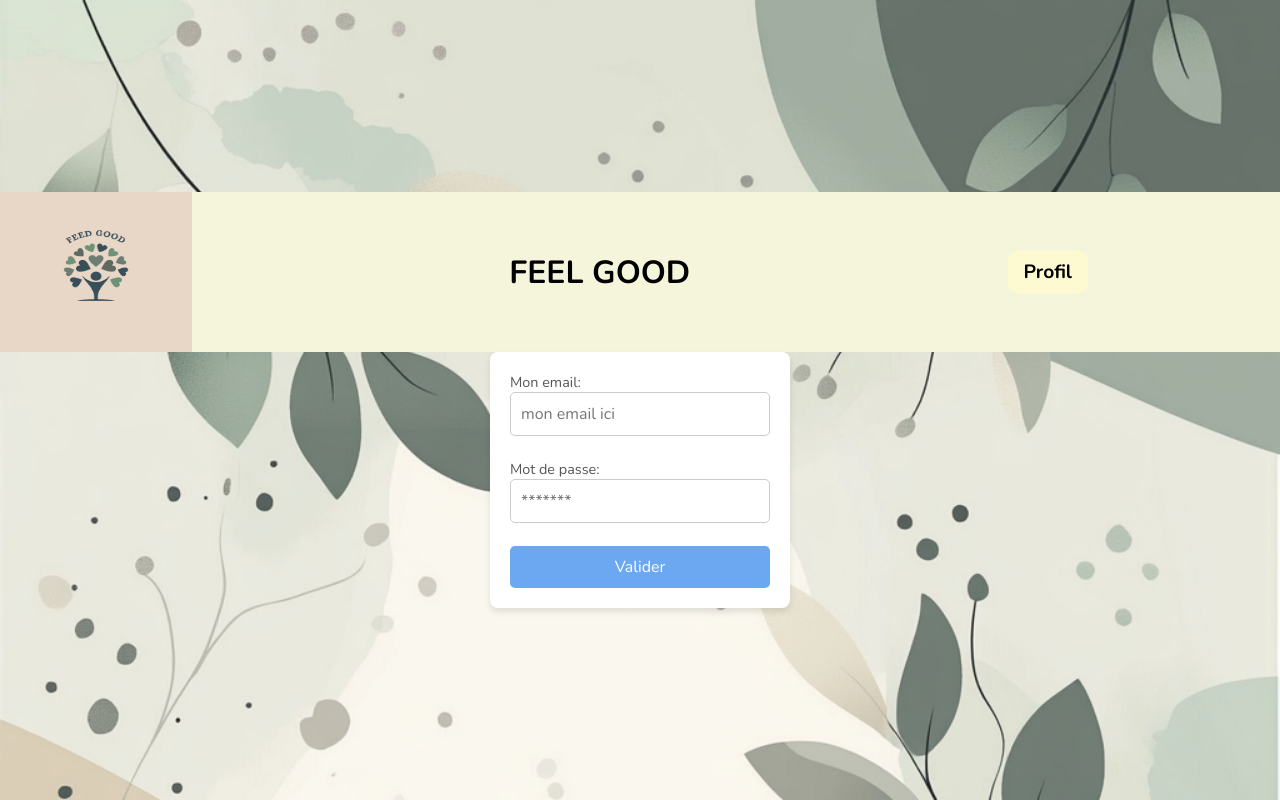
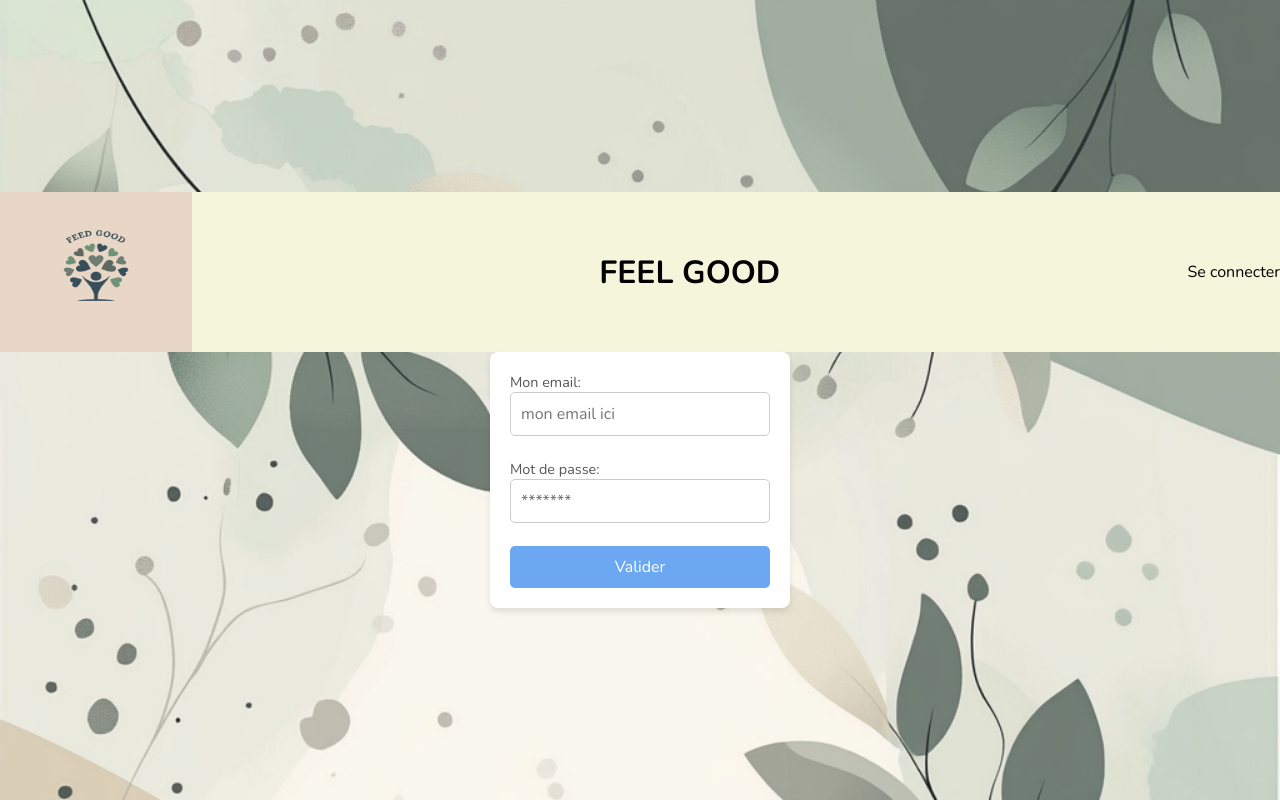
Before and after one commit to WildCodeSchool-2024-09/lille-protojam, a React (Vite) app in the folder client/: page /login in a window 1280 px wide. Built offline with nearby package versions, Linux system fonts and the light colour scheme; a web font is replaced by a local one.

Commit message:
creation user context et modif navbar

```diff
--- a/client/src/App.tsx
+++ b/client/src/App.tsx
@@ -2,14 +2,17 @@
 import "./App.css";
 import Navbar from "./components/navbar/Navbar";
 import { MoodProvider } from "./services/MoodContext";
+import { UserProvider } from "./services/UserContext";
 
 function App() {
 	return (
 		<>
+			<UserProvider>
 				<MoodProvider>
 					<Navbar />
 					<Outlet />
 				</MoodProvider>
+			</UserProvider>
 		</>
 	);
 }
--- a/client/src/components/Login/Login.tsx
+++ b/client/src/components/Login/Login.tsx
@@ -1,11 +1,13 @@
-import { useState } from "react";
+import { useContext, useState } from "react";
 import "./Login.css";
 import { useNavigate } from "react-router-dom";
+import { UserContext } from "../../services/UserContext";
 
 function Login() {
 	const [login, setLogin] = useState({ email: "", password: "" });
 	const [errorMessage, setErrorMessage] = useState("");
 	const navigate = useNavigate();
+	const { setIsUSerConnected } = useContext(UserContext);
 
 	const handleSubmit = (event) => {
 		event.preventDefault();
@@ -13,7 +15,8 @@
 			login.email === "legentiltoto@bienveillance.fr" &&
 			login.password === "devenirgentil"
 		) {
-			navigate("/user-profile");
+			setIsUSerConnected(true);
+			navigate("/profile");
 		} else if (login.email !== "legentiltoto@bienveillance.fr") {
 			setErrorMessage("Mauvais email");
 		} else if (login.password !== "devenirgentil") {
--- a/client/src/components/navbar/Navbar.tsx
+++ b/client/src/components/navbar/Navbar.tsx
@@ -1,14 +1,27 @@
 import { Link } from "react-router-dom";
 import "./Navbar.css";
+import { useContext } from "react";
+import { UserContext } from "../../services/UserContext";
+
 function Navbar() {
+	const { isUserConnected } = useContext(UserContext);
+	console.log(isUserConnected);
 	return (
 		<>
 			<div className="Navbar">
-				<img className="logo-navbar" src="/public/LogoFeedGood.png" alt="logo" />
+				<img
+					className="logo-navbar"
+					src="/public/LogoFeedGood.png"
+					alt="logo"
+				/>
 				<h1>FEEL GOOD</h1>
-				<Link to="/profile" className="profile">
-					Profil
-				</Link>
+				{isUserConnected ? (
+					<Link to="/profile" className="profile">
+						Profil
+					</Link>
+				) : (
+					<p> Se connecter </p>
+				)}
 			</div>
 		</>
 	);
--- /dev/null
+++ b/client/src/services/UserContext.jsx
@@ -0,0 +1,12 @@
+import { createContext, useState } from "react";
+
+export const UserContext = createContext(null);
+
+export function UserProvider({ children }) {
+	const [isUserConnected, setUserConnected] = useState(false);
+	return (
+		<UserContext.Provider value={{ isUserConnected, setUserConnected }}>
+			{children}
+		</UserContext.Provider>
+	);
+}
```
Lines whose indentation alone changed are shown as unchanged.
